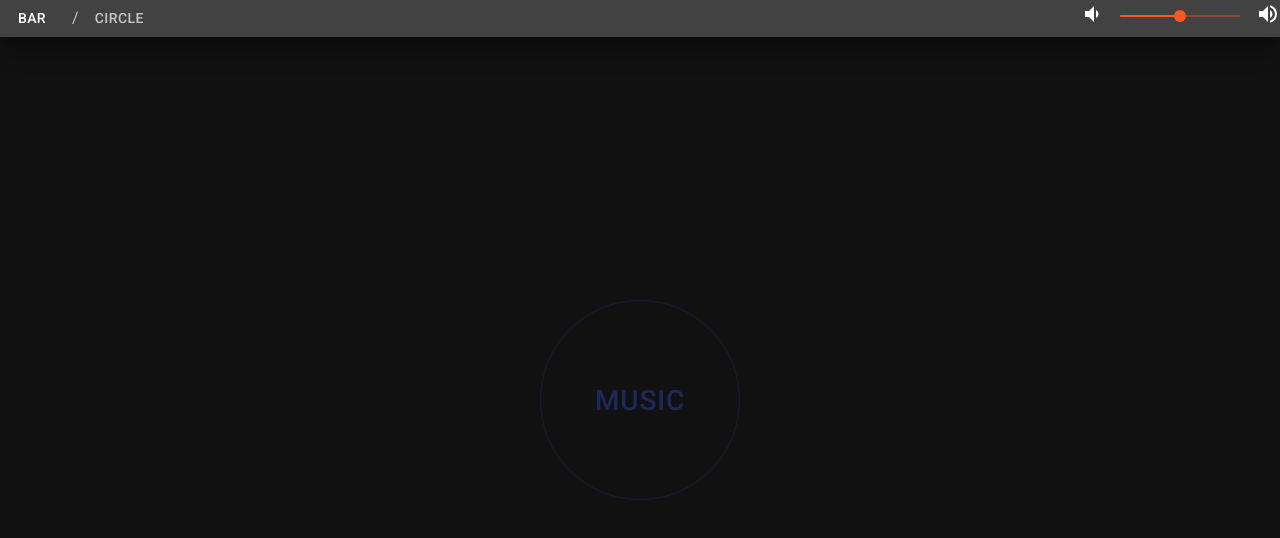
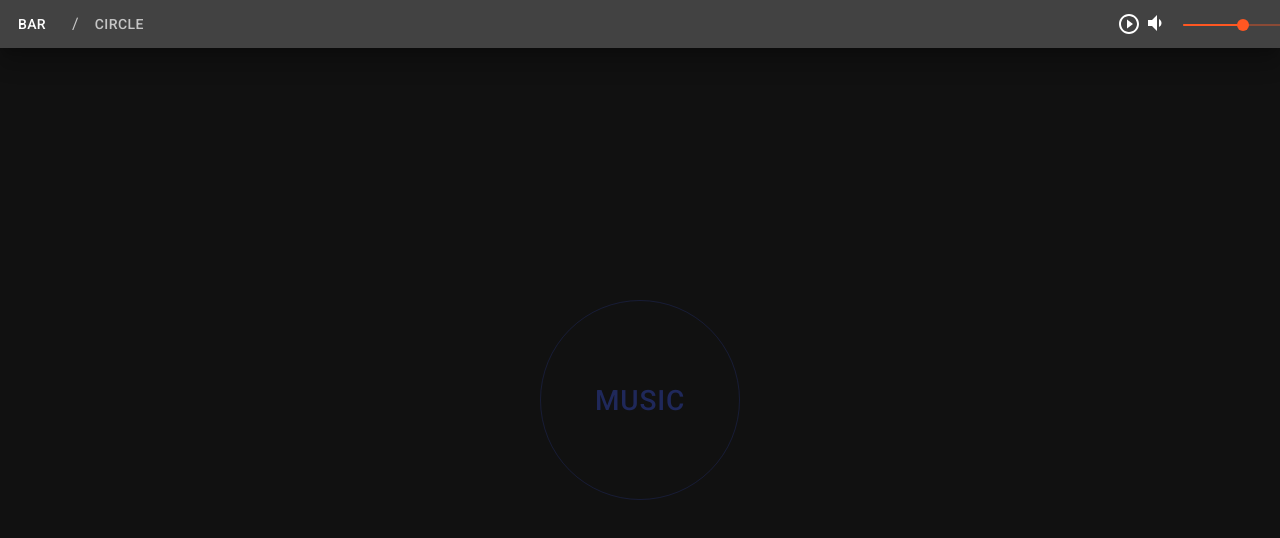
Before and after one commit to kouqux/react-audio-visualizer, a React (Create React App) app: page / in a window 1280 px wide. Both pictures are taken after a click on the button "MENU". Shown: the top 538 px of the page. Built offline with nearby package versions, Linux system fonts and the light colour scheme.

Commit message:
Add play button

```diff
--- a/src/components/atoms/VolumeSlider.tsx
+++ b/src/components/atoms/VolumeSlider.tsx
@@ -10,7 +10,7 @@ import { isNumber } from 'util';
 const useStyles = makeStyles(() => ({
   root: {
     width: 200,
-    margin: '0 0 0 auto'
+    paddingTop: 7
   }
 }));
 
--- a/src/components/molecules/Header.tsx
+++ b/src/components/molecules/Header.tsx
@@ -7,6 +7,8 @@ import Button from '@material-ui/core/Button';
 import Breadcrumbs from '@material-ui/core/Breadcrumbs';
 
 import VolumeSlider from '../atoms/VolumeSlider';
+import PlayButton from '../atoms/PlayButton';
+import PauseButton from '../atoms/PauseButton';
 
 const useStyles = makeStyles(() => ({
   root: {
@@ -17,15 +19,21 @@ const useStyles = makeStyles(() => ({
 export interface HeaderProps {
   mode: string;
   modeList: string[];
+  isPlay?: boolean;
   changeMode: (mode: string) => void;
   changeVolume: (volume: number) => void;
+  play?: () => void;
+  pause?: () => void;
 }
 
 const Header: FC<HeaderProps> = ({
   mode,
   modeList,
+  isPlay,
   changeMode = () => undefined,
-  changeVolume = () => undefined
+  changeVolume = () => undefined,
+  play = () => undefined,
+  pause = () => undefined
 }) => {
   const [isOpen, setIsOpen] = useState(() => {
     const initialState = false;
@@ -97,8 +105,26 @@ const Header: FC<HeaderProps> = ({
               ))}
             </Breadcrumbs>
           </Grid>
+
           <Grid item xs={2}>
-            <VolumeSlider changeVolume={changeVolume} />
+            <Grid
+              container
+              direction="row"
+              justify="flex-end"
+              alignItems="center"
+              spacing={2}
+            >
+              <Grid item xs={2}>
+                {isPlay ? (
+                  <PauseButton handlePauseButton={pause}></PauseButton>
+                ) : (
+                  <PlayButton handlePlayButton={play}></PlayButton>
+                )}
+              </Grid>
+              <Grid item xs={8}>
+                <VolumeSlider changeVolume={changeVolume} />
+              </Grid>
+            </Grid>
           </Grid>
         </Grid>
       </Drawer>
--- a/src/components/molecules/Visualizer.tsx
+++ b/src/components/molecules/Visualizer.tsx
@@ -13,7 +13,6 @@ export interface VisualizerProps {
   setMusic?: (buffer: AudioBuffer, audioCtx: AudioContext) => void;
   changeVolume: (volume: number) => void;
   play?: () => void;
-  pause?: () => void;
 }
 
 const useStyles = makeStyles(() => ({
--- a/src/containers/Header.tsx
+++ b/src/containers/Header.tsx
@@ -3,6 +3,8 @@ import { Dispatch } from 'redux';
 
 import { changeMode } from '../store/visualizer/actions';
 import { changeVolume } from '../store/player/actions';
+import { play } from '../store/player/actions';
+import { pause } from '../store/player/actions';
 
 import Header from '../components/molecules/Header';
 
@@ -11,26 +13,35 @@ interface RootState {
     mode: string;
     modeList: string[];
   };
+  player: {
+    isPlay: boolean;
+  };
 }
 
 interface StateProps {
   mode: string;
   modeList: string[];
+  isPlay: boolean;
 }
 
 interface DispatchProps {
   changeMode: (mode: string) => void;
   changeVolume: (volume: number) => void;
+  play: () => void;
+  pause: () => void;
 }
 
 const mapStateToProps = (state: RootState): StateProps => ({
   mode: state.visualizer.mode,
-  modeList: state.visualizer.modeList
+  modeList: state.visualizer.modeList,
+  isPlay: state.player.isPlay
 });
 
 const mapDispatchToProps = (dispatch: Dispatch): DispatchProps => ({
   changeMode: mode => dispatch(changeMode(mode)),
-  changeVolume: volume => dispatch(changeVolume(volume))
+  changeVolume: volume => dispatch(changeVolume(volume)),
+  play: () => dispatch(play()),
+  pause: () => dispatch(pause())
 });
 
 export default connect(mapStateToProps, mapDispatchToProps)(Header);
--- a/src/containers/Visualizer.tsx
+++ b/src/containers/Visualizer.tsx
@@ -1,7 +1,7 @@
 import { connect } from 'react-redux';
 import { Dispatch } from 'redux';
 
-import { play, pause, setMusic, changeVolume } from '../store/player/actions';
+import { play, setMusic, changeVolume } from '../store/player/actions';
 
 import Visualizer from '../components/molecules/Visualizer';
 
@@ -27,7 +27,6 @@ interface DispatchProps {
   setMusic: (buffer: AudioBuffer, audioCtx: AudioContext) => void;
   changeVolume: (volume: number) => void;
   play: () => void;
-  pause: () => void;
 }
 
 const mapStateToProps = (state: RootState): StateProps => ({
@@ -40,8 +39,7 @@ const mapStateToProps = (state: RootState): StateProps => ({
 const mapDispatchToProps = (dispatch: Dispatch): DispatchProps => ({
   setMusic: (buffer, audioCtx) => dispatch(setMusic(buffer, audioCtx)),
   changeVolume: volume => dispatch(changeVolume(volume)),
-  play: () => dispatch(play()),
-  pause: () => dispatch(pause())
+  play: () => dispatch(play())
 });
 
 export default connect(mapStateToProps, mapDispatchToProps)(Visualizer);
```
